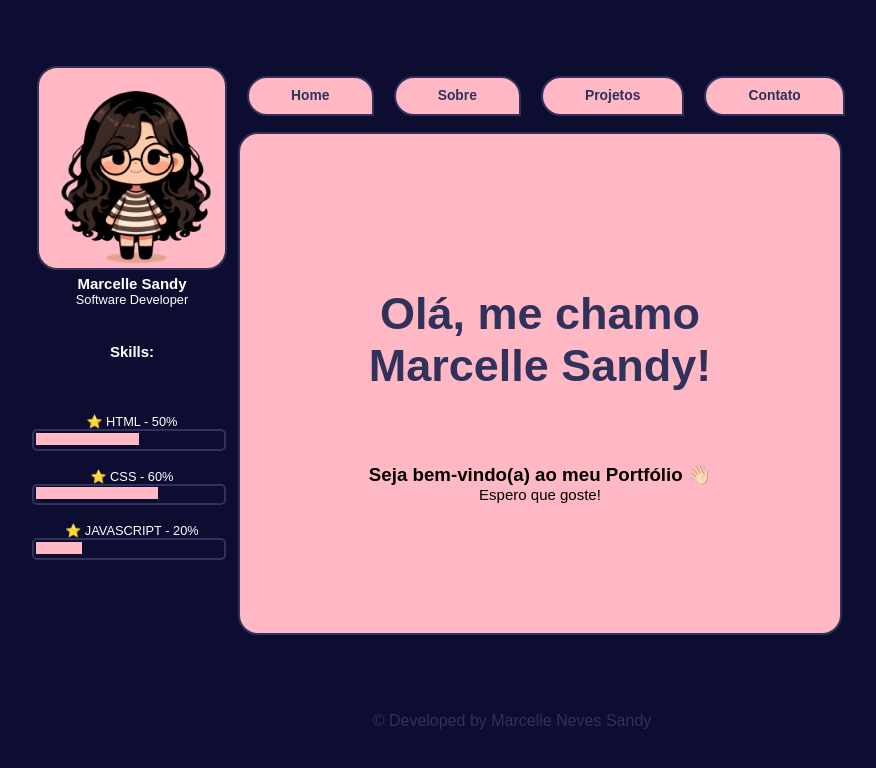
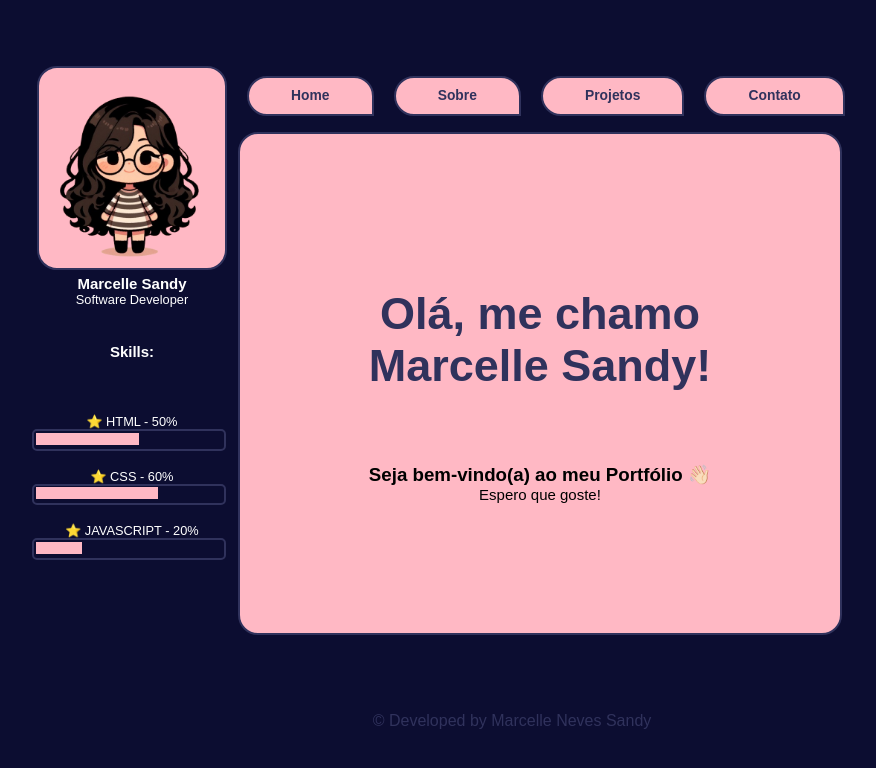
Before and after one commit to marcellenevessandy/pagina-portfolio3, a plain HTML site: page index.html in a window 1280 px wide. Shown: the whole page, without its empty margins (203-1079 px from the left). Drawn offline with Linux system fonts and the light colour scheme.

Commit message:
quinto commit

```diff
--- a/index.html
+++ b/index.html
@@ -49,7 +49,9 @@
         </div>
 
         <div id="lateral">
-            <div id="profile"></div>
+            <div id="profile">
+                <img src="img/minieu.icon.png" alt="Profile Image">
+            </div>
             <h1>Marcelle Sandy</h1>
             <p>Software Developer</p>
             <br />
--- a/style.css
+++ b/style.css
@@ -75,12 +75,21 @@ ul {
 #profile {
     margin: 5px 5px;
     height: 200px;
-    background: url('/pagina-portfolio3/img/minieu.icon.png') no-repeat;
     background-color: var(--cor-principal);
-    background-size: cover;
     border-radius: 20px;
     border: 2px solid var(--cor-borda);
+    display: flex;
+    align-items: center;
+    justify-content: center;
+    overflow: hidden;
 }
+
+#profile img {
+    max-height: 100%;
+    max-width: 100%;
+    border-radius: 20px;
+}
+
 
 
 #lateral h1 {
```
Also changed, not shown: contato.html (+3 -1 lines), projetos.html (+3 -1 lines), sobre.html (+3 -1 lines).
